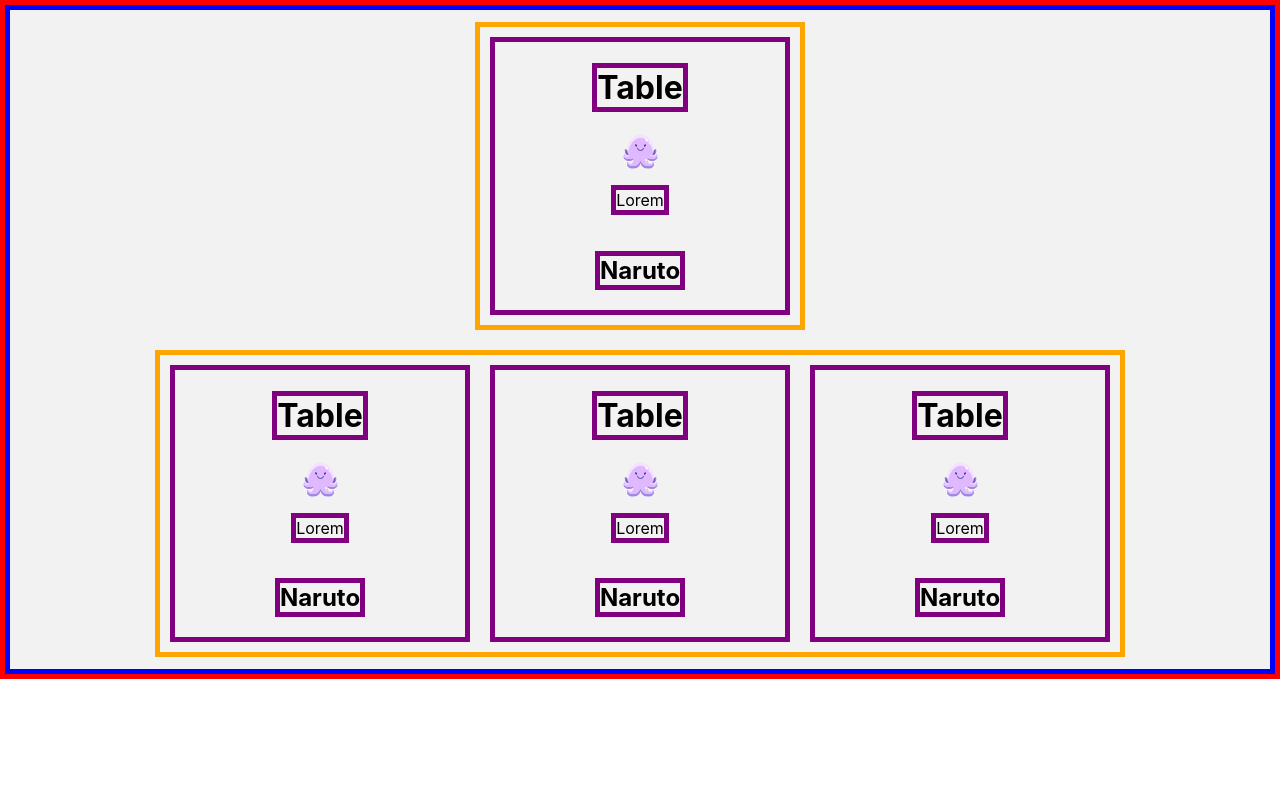
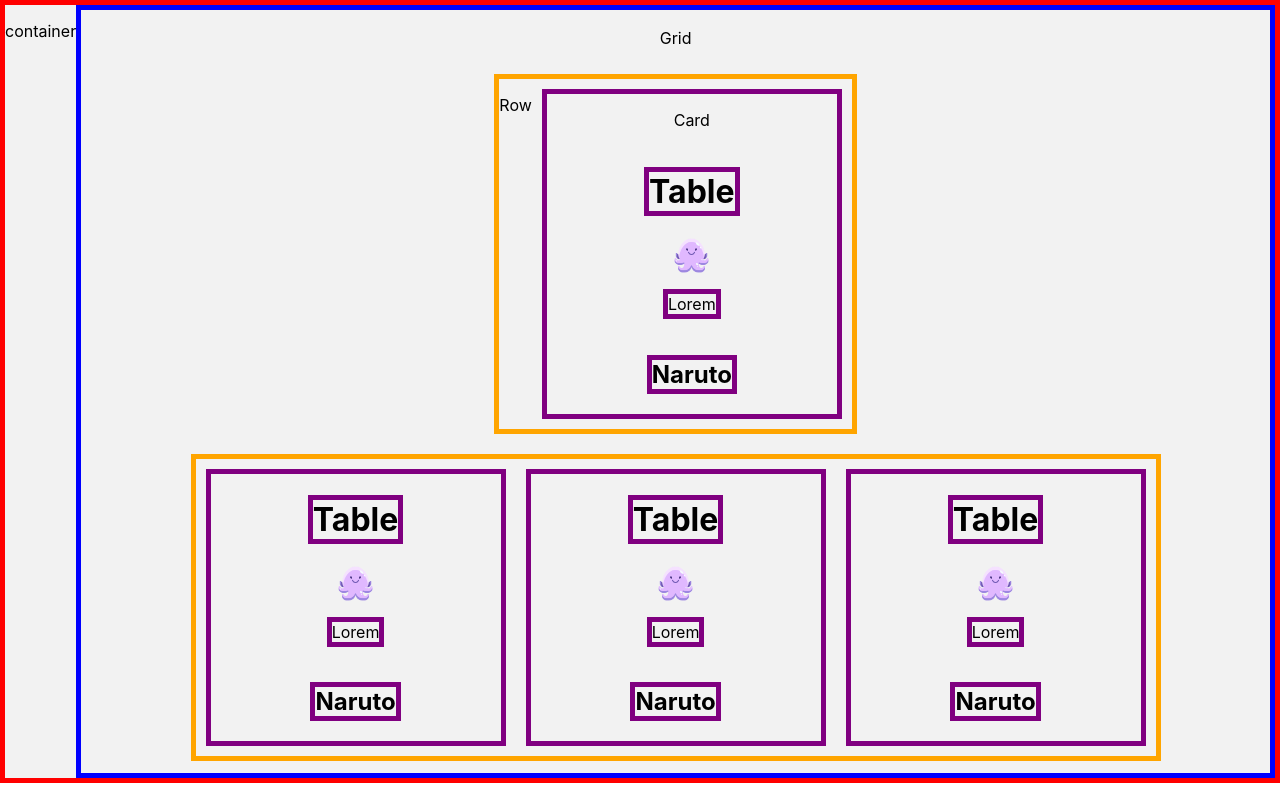
Before and after one commit to joaopedro-dev/table-project, a Next.js app: page /card in a window 1280 px wide. Built offline with nearby package versions, Linux system fonts and the light colour scheme; a web font is replaced by a local one.

Commit message:
Adicionando title aos componentes do card

```diff
--- a/pages/card.js
+++ b/pages/card.js
@@ -5,9 +5,13 @@
 export default function Home() {
   return (
         <div className={styles.container}>
+            <p>container</p>
             <div className={styles.grid}>
+                <p>Grid</p>
                 <div className={styles.row}>
+                    <p>Row</p>
                     <div className={styles.card}>
+                        <p>Card</p>
                         <h1 className={styles.title}>Table</h1>
                         <Image src="/octopus.png" alt="Logo" width={35} height={35} />
                         <p className={styles.text}>
```
